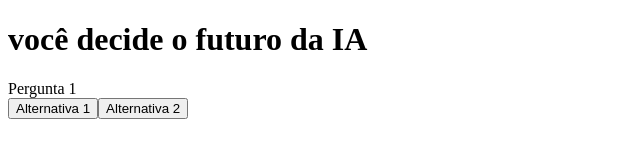
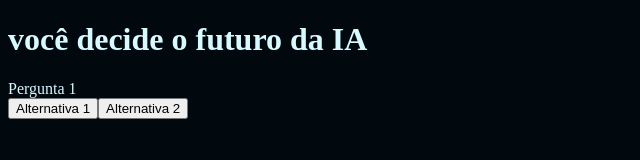
Before and after one commit to lorenaserbai20/missao-ia-lore-3B, a plain HTML site: page index.html in a window 1280 px wide. Shown: the whole page, without its empty margins (0-640 px from the left). Drawn offline with Linux system fonts and the light colour scheme.

Commit message:
cor fundo

```diff
--- a/style.css
+++ b/style.css
@@ -5,3 +5,7 @@
     --cor-destaque: #2BDEFD;
     --cor-texto: #D7F9FF;
 }
+body{
+    background-color: var(--cor-fundo);
+    color: var(--cor-texto);
+}
```
